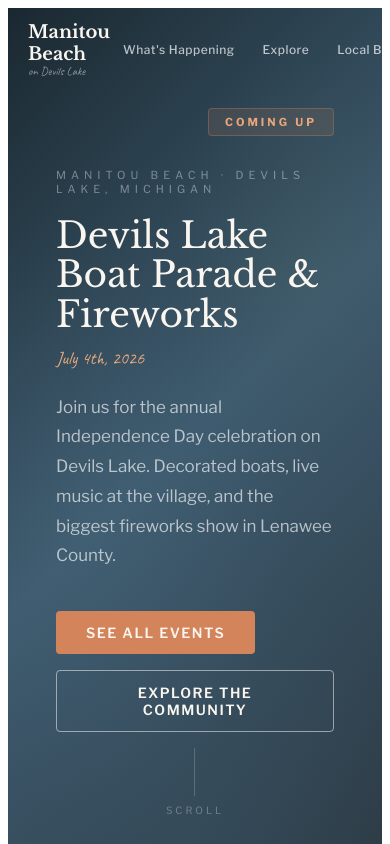
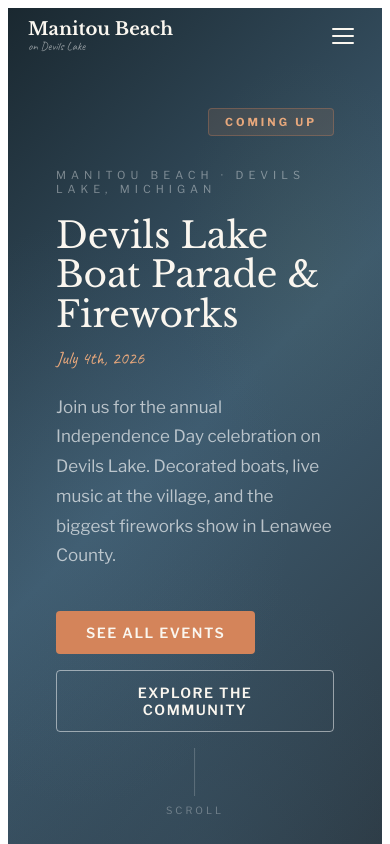
Before and after one commit to Gitdaryl/Manitou-Beach, a React (Vite) app: page / in a window 390 px wide. Shown: the top 844 px of the page. Built offline with nearby package versions, Linux system fonts and the light colour scheme.

Commit message:
Add mobile hamburger menu with full-screen drawer
Responsive nav — hamburger + animated drawer on mobile, unchanged desktop nav.

Co-Authored-By: Claude Sonnet 4.6 <noreply@anthropic.com>

```diff
--- a/src/App.jsx
+++ b/src/App.jsx
@@ -1417,9 +1417,22 @@ function Navbar({ activeSection, scrollTo }) {
     return () => window.removeEventListener("scroll", onScroll);
   }, []);
 
-  const solid = scrollY > 60;
-
-  return (
+  // Close menu on resize to desktop
+  useEffect(() => {
+    const onResize = () => { if (window.innerWidth > 768) setMenuOpen(false); };
+    window.addEventListener("resize", onResize);
+    return () => window.removeEventListener("resize", onResize);
+  }, []);
+
+  const solid = scrollY > 60 || menuOpen;
+
+  const handleNavClick = (id) => {
+    setMenuOpen(false);
+    scrollTo(id);
+  };
+
+  return (
+    <>
       <nav style={{
         position: "fixed", top: 0, left: 0, right: 0, zIndex: 1000,
         padding: solid ? "10px 0" : "18px 0",
@@ -1430,7 +1443,7 @@ function Navbar({ activeSection, scrollTo }) {
       }}>
         <div style={{ maxWidth: 1180, margin: "0 auto", padding: "0 28px", display: "flex", justifyContent: "space-between", alignItems: "center" }}>
           {/* Logo */}
-        <div style={{ cursor: "pointer" }} onClick={() => scrollTo("home")}>
+          <div style={{ cursor: "pointer" }} onClick={() => handleNavClick("home")}>
             <div style={{ fontFamily: "'Libre Baskerville', serif", fontSize: 18, fontWeight: 700, color: solid ? C.dusk : C.cream, transition: "color 0.35s" }}>
               Manitou Beach
             </div>
@@ -1440,11 +1453,11 @@ function Navbar({ activeSection, scrollTo }) {
           </div>
 
           {/* Desktop nav */}
-        <div style={{ display: "flex", gap: 2, alignItems: "center" }}>
+          <div style={{ display: "flex", gap: 2, alignItems: "center", "@media(max-width:768px)": { display: "none" } }} className="nav-desktop">
             {SECTIONS.filter(s => s.id !== "home").map(({ id, label }) => (
               <button
                 key={id}
-              onClick={() => scrollTo(id)}
+                onClick={() => handleNavClick(id)}
                 style={{
                   background: activeSection === id ? `${C.sage}18` : "transparent",
                   border: "none",
@@ -1466,11 +1479,95 @@ function Navbar({ activeSection, scrollTo }) {
               </button>
             ))}
             <div style={{ marginLeft: 8 }}>
-            <Btn onClick={() => scrollTo("submit")} variant="primary" small>List Your Business</Btn>
-          </div>
-        </div>
+              <Btn onClick={() => handleNavClick("submit")} variant="primary" small>List Your Business</Btn>
+            </div>
+          </div>
+
+          {/* Hamburger button — mobile only */}
+          <button
+            onClick={() => setMenuOpen(o => !o)}
+            className="nav-hamburger"
+            style={{
+              display: "none",
+              background: "none",
+              border: "none",
+              cursor: "pointer",
+              padding: 8,
+              flexDirection: "column",
+              gap: 5,
+              alignItems: "center",
+              justifyContent: "center",
+            }}
+            aria-label="Toggle menu"
+          >
+            {[0, 1, 2].map(i => (
+              <span key={i} style={{
+                display: "block",
+                width: 22,
+                height: 2,
+                background: solid ? C.dusk : C.cream,
+                borderRadius: 2,
+                transition: "all 0.25s ease",
+                transformOrigin: "center",
+                transform: menuOpen
+                  ? i === 0 ? "rotate(45deg) translate(5px, 5px)"
+                  : i === 2 ? "rotate(-45deg) translate(5px, -5px)"
+                  : "scaleX(0)"
+                  : "none",
+                opacity: menuOpen && i === 1 ? 0 : 1,
+              }} />
+            ))}
+          </button>
         </div>
       </nav>
+
+      {/* Mobile menu drawer */}
+      <div style={{
+        position: "fixed",
+        top: 0, left: 0, right: 0, bottom: 0,
+        zIndex: 999,
+        background: "rgba(250,246,239,0.98)",
+        backdropFilter: "blur(16px)",
+        display: "flex",
+        flexDirection: "column",
+        alignItems: "center",
+        justifyContent: "center",
+        gap: 8,
+        transform: menuOpen ? "translateX(0)" : "translateX(100%)",
+        transition: "transform 0.35s ease",
+      }}>
+        {SECTIONS.filter(s => s.id !== "home").map(({ id, label }) => (
+          <button
+            key={id}
+            onClick={() => handleNavClick(id)}
+            style={{
+              background: "none",
+              border: "none",
+              fontFamily: "'Libre Baskerville', serif",
+              fontSize: 24,
+              fontWeight: 400,
+              color: activeSection === id ? C.sage : C.text,
+              cursor: "pointer",
+              padding: "12px 32px",
+              letterSpacing: 0.5,
+            }}
+          >
+            {label}
+          </button>
+        ))}
+        <div style={{ marginTop: 16 }}>
+          <Btn onClick={() => handleNavClick("submit")} variant="primary">List Your Business</Btn>
+        </div>
+      </div>
+
+      {/* Responsive styles */}
+      <style>{`
+        @media (max-width: 768px) {
+          .nav-desktop { display: none !important; }
+          .nav-hamburger { display: flex !important; }
+        }
+      `}</style>
+    </>
   );
 }
 
```
Lines whose indentation alone changed are shown as unchanged.
